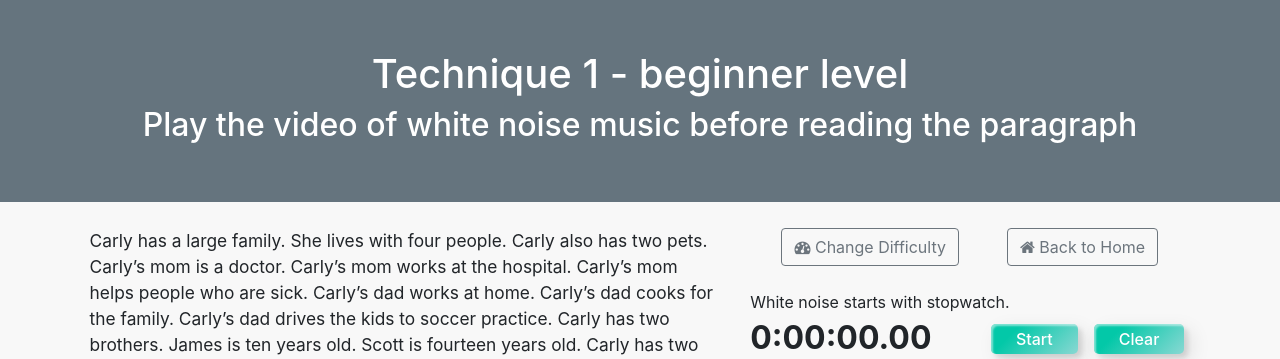
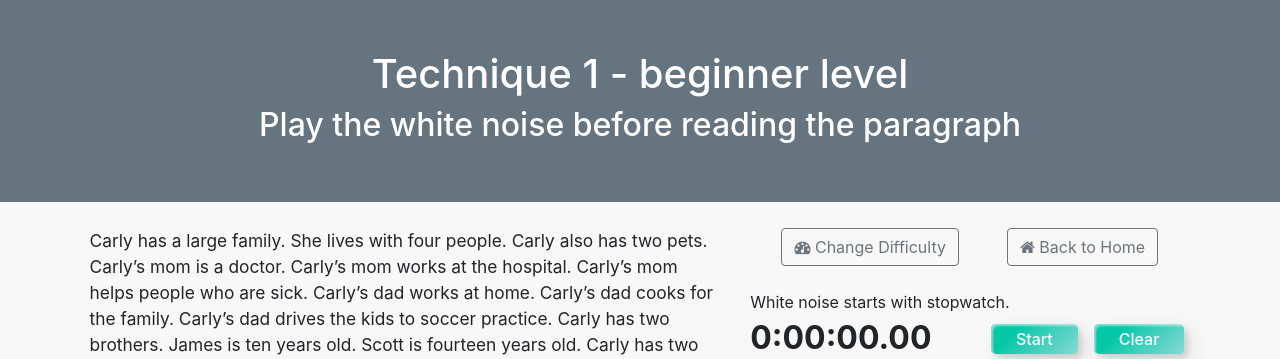
Before and after one commit to bigapple716/online-tutorial, a Flask app: page /learn/technique1/beginner/0 in a window 1280 px wide. Shown: the part 56-415 px from the top of the page. Run offline with Flask 2, Linux system fonts and the light colour scheme; some libraries are stand-ins or nearby versions.

Commit message:
text change

```diff
--- a/templates/technique1.html
+++ b/templates/technique1.html
@@ -20,7 +20,7 @@
 
   <div class="welcome">
     <h1>Technique 1 - {{ level }} level</h1>
-    <h2>Play the video of white noise music before reading the paragraph</h2>
+    <h2>Play the white noise before reading the paragraph</h2>
   </div>
 
   <div class="container-fluid">
```
